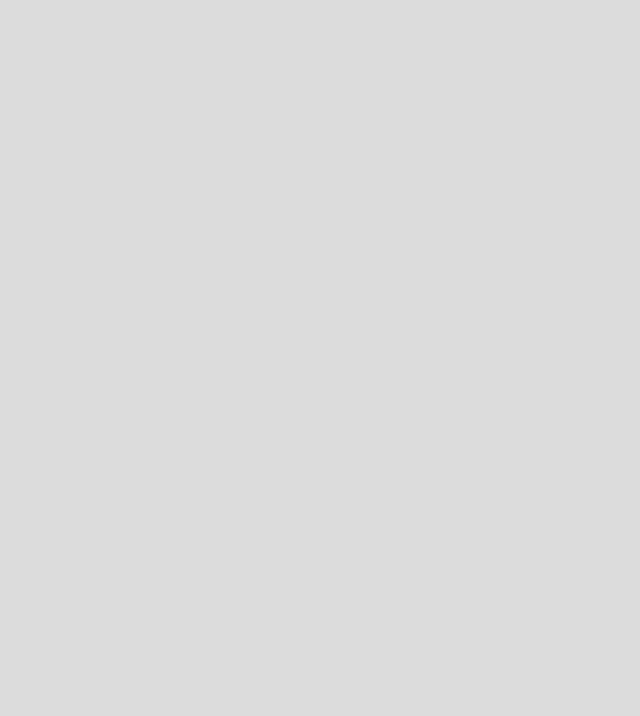
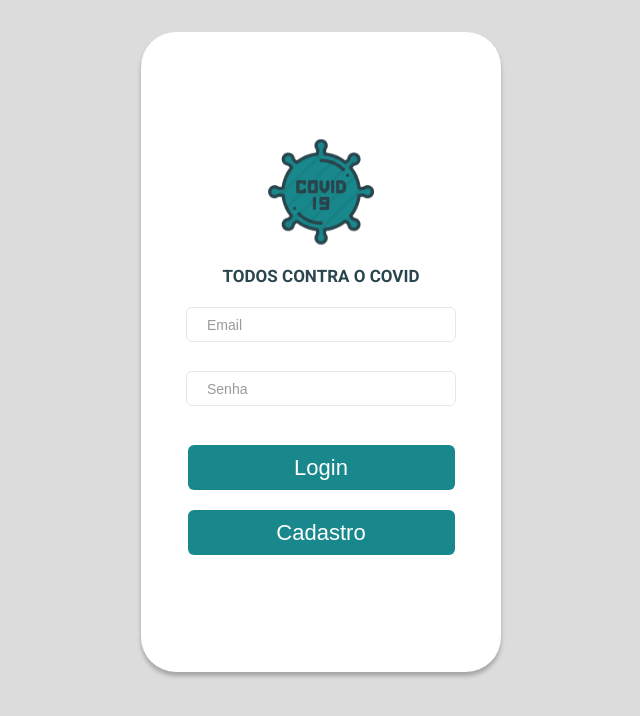
Before and after one commit to joaopedroortiz/covid-app, a React (Create React App) app: page / in a window 1280 px wide. Before the commit this address had no page. Shown: the top 716 px of the page, without its empty margins (396-1036 px from the left). Built offline with nearby package versions, Linux system fonts and the light colour scheme.

Commit message:
Style: Pagina Login

```diff
--- a/src/App.js
+++ b/src/App.js
@@ -1,5 +1,6 @@
 import { BrowserRouter, Routes, Route } from "react-router-dom";
 import Cadastro from "./Pages/Cadastro.jsx";
+import Login from "./Pages/Login.jsx";
 import Menu from "./Pages/Menu.jsx";
 
 function App() {
@@ -7,6 +8,7 @@ function App() {
     <div className="App">
       <BrowserRouter>
         <Routes>
+          <Route exact path="/" element={<Login />} />
           <Route path="/menu" element={<Menu />} />
           <Route path="/cadastro" element={<Cadastro />} />
         </Routes>
--- a/src/Pages/Cadastro.jsx
+++ b/src/Pages/Cadastro.jsx
@@ -6,7 +6,7 @@ import Input from "../components/Input/Input";
 
 const Cadastro = () => {
   return (
-    <div className="card-cadastro">
+    <div className="container-card">
       <div className="container-nome">
         <Input
           attribute={{
@@ -79,7 +79,7 @@ const Cadastro = () => {
         />
       </div>
       <div>
-        <Button />
+        <button className="btn">Cadastro</button>
       </div>
     </div>
   );
--- /dev/null
+++ b/src/Pages/Login.jsx
@@ -0,0 +1,48 @@
+import React from "react";
+import Input from "../components/Input/Input";
+import Title from "../components/Title";
+import Logo from "../assets/img/covid19.svg";
+import "../styles/global.css";
+import "../styles/login.css";
+import "../styles/logo.css";
+
+function Login() {
+  return (
+    <div className="container-card">
+      <div>
+        <img src={Logo} className="logo" />
+      </div>
+      <div>
+        <Title />
+      </div>
+      <div className="container-email">
+        <Input
+          attribute={{
+            id: "email",
+            name: "email",
+            type: "email",
+            placeholder: "Email",
+          }}
+        />
+      </div>
+      <div className="container-senha">
+        <Input
+          attribute={{
+            id: "senha",
+            name: "senha",
+            type: "password",
+            placeholder: "Senha",
+          }}
+        />
+      </div>
+      <div>
+        <button className="btn">Login</button>
+      </div>
+      <div>
+        <button className="btn">Cadastro</button>
+      </div>
+    </div>
+  );
+}
+
+export default Login;
--- a/src/components/Button.jsx
+++ b/src/components/Button.jsx
@@ -1,8 +1,12 @@
 import React from "react";
 import "../styles/button.css";
 
-function Button() {
-  return <button className="btn">Cadastrar</button>;
-}
+const Button = () => {
+  return (
+    <div>
+      <button className="btn">Login</button>
+    </div>
+  );
+};
 
 export default Button;
--- /dev/null
+++ b/src/components/Title.jsx
@@ -0,0 +1,11 @@
+import React from "react";
+import "../styles/title.css";
+
+function Title() {
+  return (
+    <div>
+      <h1 className="title">TODOS CONTRA O COVID</h1>
+    </div>
+  );
+}
+export default Title;
--- a/src/styles/button.css
+++ b/src/styles/button.css
@@ -1,16 +1,19 @@
 .btn {
     display: flex;
+    flex-direction: row;
     justify-content: center;
     align-items: center;
     background: #19888c;
-    border-radius: 10px;
+    border-radius: 6px;
     border: 0;
     color: #fff;
     cursor: pointer;
     font-size: 22px;
-    padding: 15px 60px;
+    padding: 10px 12px;
     margin: 10px 10px;
     transition: 0.2s;
+    width: 267px;
+    height: 45px;
   }
 
   .btn:hover {
--- a/src/styles/cadastro.css
+++ b/src/styles/cadastro.css
@@ -1,19 +1,4 @@
 
-.card-cadastro {
-  display: flex;
-  flex-direction: column;
-  align-items:center;
-  justify-content: center;
-  position:absolute;
-  width: 360px;
-  height: 640px;
-  left: 537px;
-  top: 32px;
-  background: #FFFFFF;
-  mix-blend-mode: normal;
-  box-shadow: 0px 4px 4px rgba(0, 0, 0, 0.25);
-  border-radius: 35px;
-}
 .container-nome {
   position: relative;
   width: 75%;
--- a/src/styles/global.css
+++ b/src/styles/global.css
@@ -11,3 +11,19 @@
     font-family: "Roboto", sans-serif;
     background: #dcdcdc;
   }
+
+.container-card {
+  display: flex;
+  flex-direction: column;
+  align-items:center;
+  justify-content: center;
+  position:absolute;
+  width: 360px;
+  height: 640px;
+  left: 537px;
+  top: 32px;
+  background: #FFFFFF;
+  mix-blend-mode: normal;
+  box-shadow: 0px 4px 4px rgba(0, 0, 0, 0.25);
+  border-radius: 35px;
+}
--- /dev/null
+++ b/src/styles/logo.css
@@ -0,0 +1,8 @@
+.logo{
+    display: flex;
+    justify-content: center;
+    align-items: center;
+    width: 106px;
+    height:106px;
+
+}
--- /dev/null
+++ b/src/styles/title.css
@@ -0,0 +1,13 @@
+.title {
+font-family: 'Roboto', sans-serif;
+font-style: normal;
+font-weight: 800;
+font-size: 17px;
+line-height: 22px;
+display: flex;
+align-items: center;
+color: #29454D;
+margin: 20px 20px;
+
+
+  }
```
Also changed, not shown: src/assets/img/covid19.svg (added), src/styles/login.css (added).
